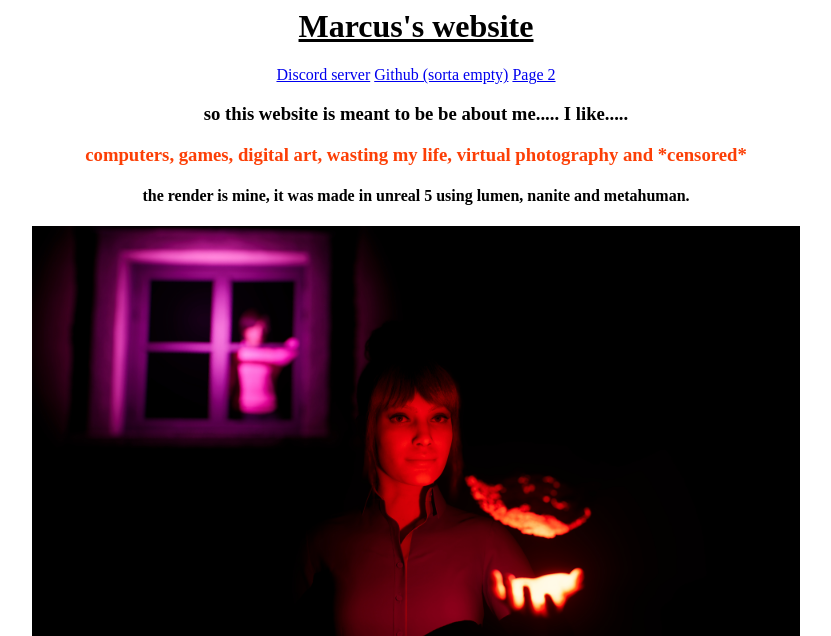
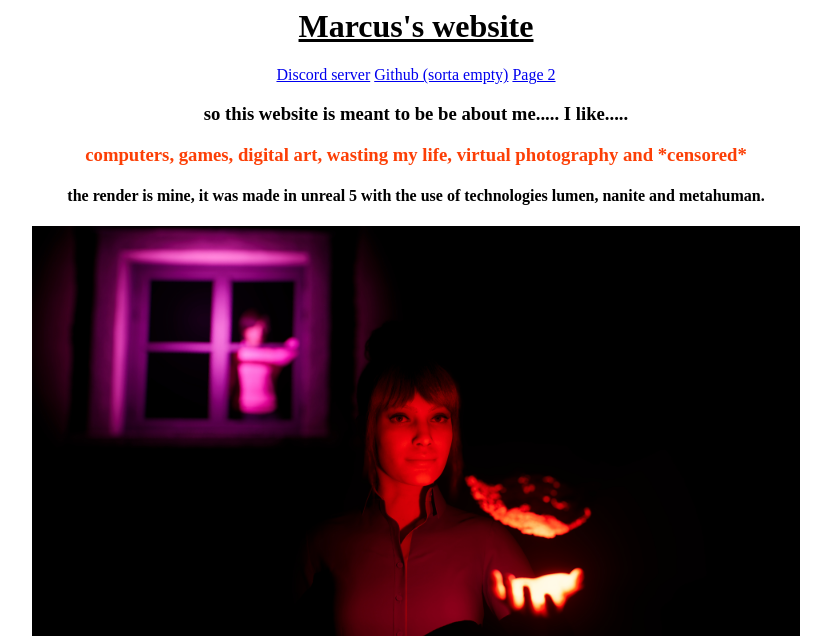
Before and after one commit to mrmarcus007/College-thing, a plain HTML site: page index.html in a window 1280 px wide. Shown: the top 636 px of the page, without its empty margins (224-1055 px from the left). Drawn offline with Linux system fonts and the light colour scheme.

Commit message:
Add files via upload

```diff
--- a/index.html
+++ b/index.html
@@ -2,7 +2,6 @@
 href="style.css">
 
 <html>
-
     <title>Marcus's website</title>
 
     <head>
@@ -14,7 +13,7 @@ href="style.css">
     <h3>so this website is meant to be be about me..... I like..... </h3>
 
     <h3><p style="color:rgb(252, 63, 6)">computers, games, digital art, wasting my life, virtual photography and *censored*</p></h3>
-    <h4>the render is mine, it was made in unreal 5 using lumen, nanite and metahuman.</h4>
+    <h4>the render is mine, it was made in unreal 5 with the use of technologies lumen, nanite and metahuman.</h4>
 
      <div>
     <img width="768" height="432" text-align="centre" src="Anita's introduction.jpeg">
@@ -30,9 +29,8 @@ href="style.css">
      </body>
 
      <body>
-          <button onclick="getLocation()" button>
-         <h1>cooler button</h1>
-         </body>
+          <button onclick="getLocation()" button> <h1>cooler button</h1>
+     </body>
 </html>
 
 <script>
```
